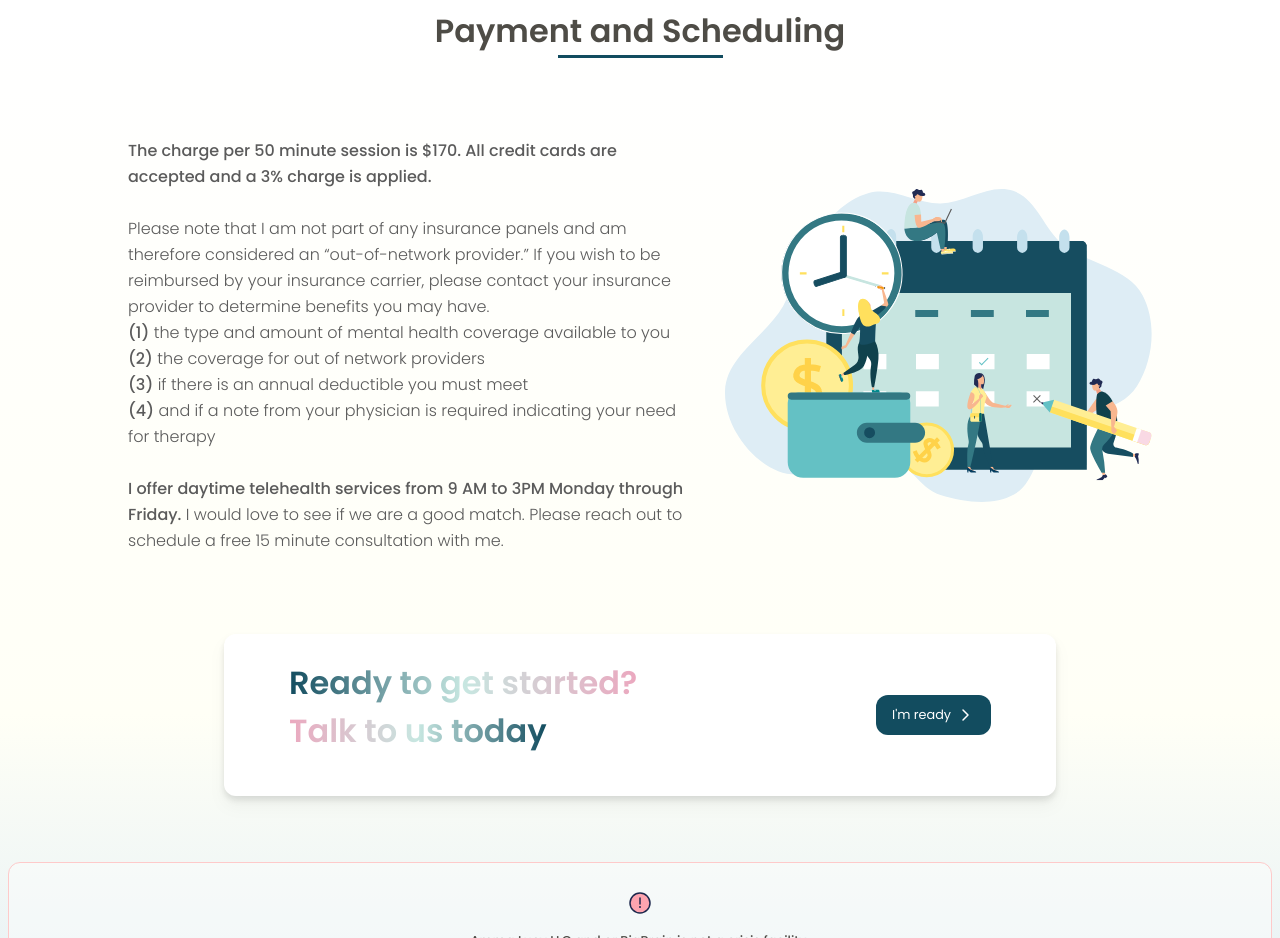
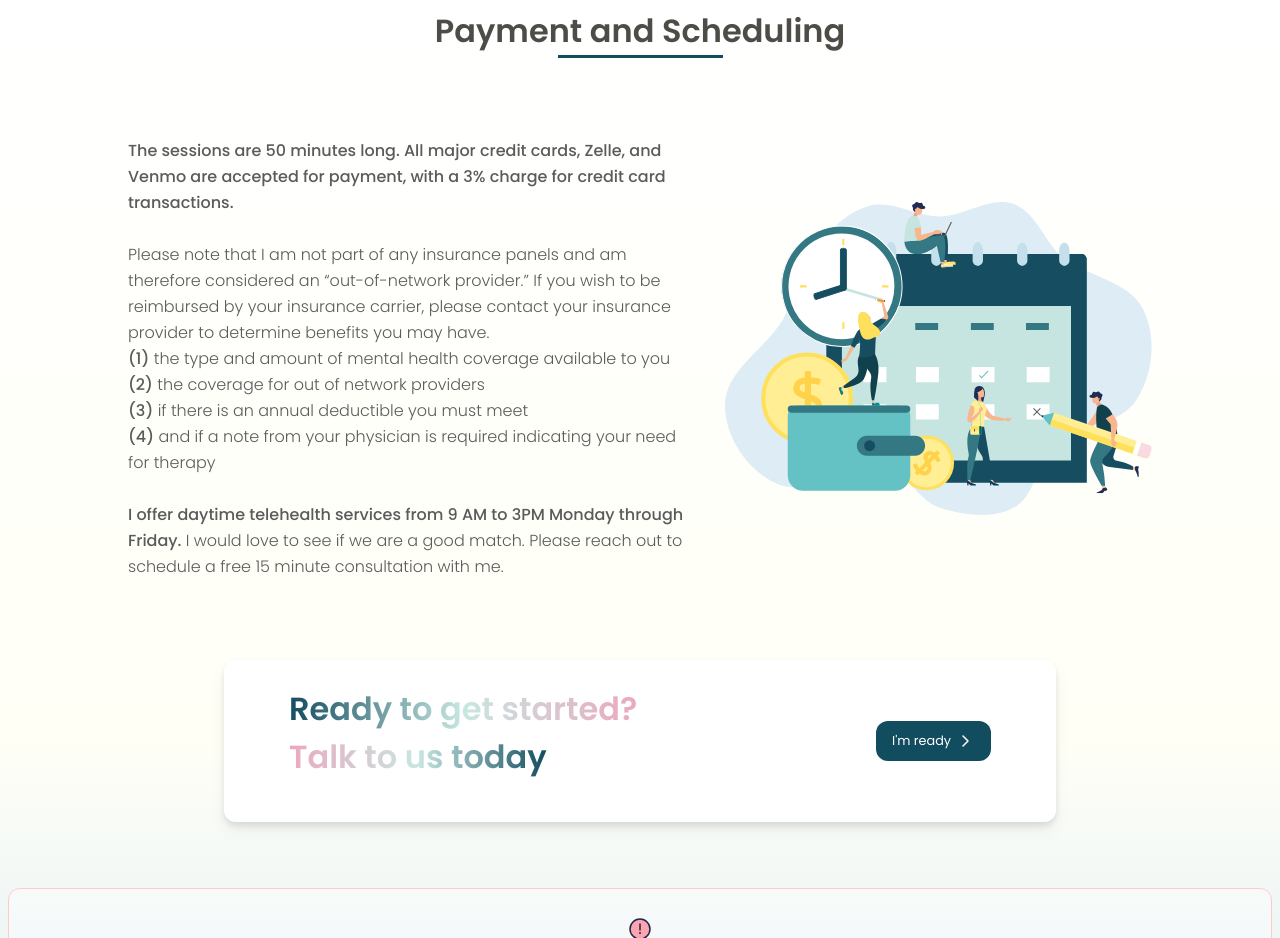
Before and after one commit to eliram9/BigBrain, a React (Create React App) app: page /about in a window 1280 px wide. Shown: the part 1600-2538 px from the top of the page. Built offline with nearby package versions, Linux system fonts and the light colour scheme; what tailwindcss-filters would draw is missing.

Commit message:
price text update

```diff
--- a/src/components/pages/About.jsx
+++ b/src/components/pages/About.jsx
@@ -102,7 +102,9 @@ const About = () => {
                             <div className='w-7/12 flex items-start text-darkGray pr-10 md:w-full'>
                                 <div className='sm:text-center text-left dark:text-white leading-relaxed font-light'>
                                     <div className='sm:text-left text-left dark:text-white leading-relaxed sm:text-sm lg:text-md xl:text-md 2xl:text-base 3xl:text-xl'>
-                                        <p className='font-medium'>The charge per 50 minute session is $170. All credit cards are accepted and a 3% charge is applied.</p>
+                                        <p className='font-medium'>The sessions are 50 minutes long. All major credit cards, Zelle, and Venmo are accepted for payment, with a 3% charge for
+                                                                   credit card transactions.
+                                        </p>
 
                                         <br />
 
```
